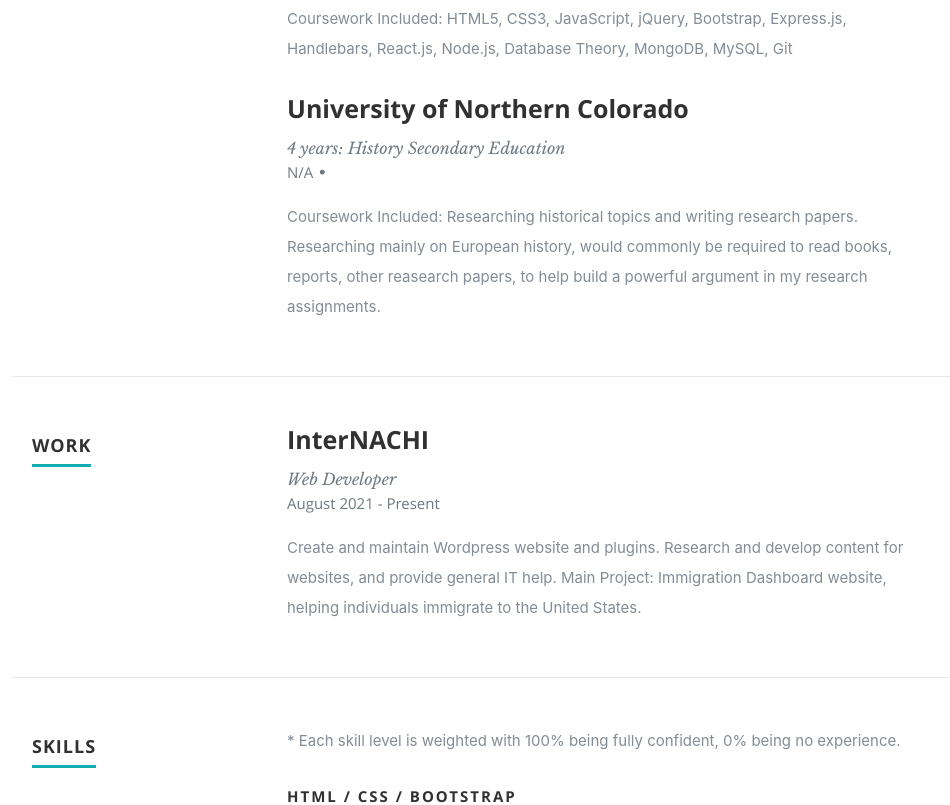
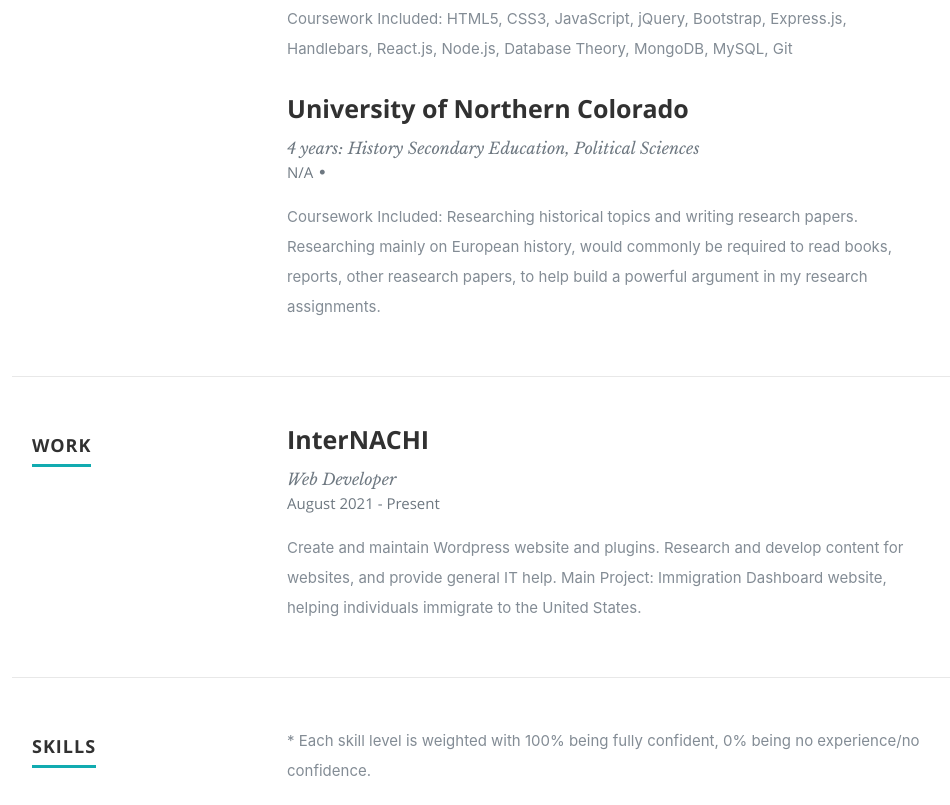
Before and after one commit to jacklemasters/portfolio-react, a React (Create React App) app: page / in a window 1280 px wide. Shown: the part 1780-2585 px from the top of the page, without its empty margins (118-1068 px from the left). Built offline with nearby package versions, Linux system fonts and the light colour scheme.

Commit message:
formatting, updated resume data

```diff
--- a/public/resumeData.json
+++ b/public/resumeData.json
@@ -31,7 +31,7 @@
       ]
     },
     "resume":{
-      "skillmessage":"* Each skill level is weighted with 100% being fully confident, 0% being no experience.",
+      "skillmessage":"* Each skill level is weighted with 100% being fully confident, 0% being no experience/no confidence.",
       "education":[
         {
           "school":"University of Denver",
@@ -43,7 +43,7 @@
         {
           "school":"University of Northern Colorado",
           "gpa": "",
-          "degree":"4 years: History Secondary Education",
+          "degree":"4 years: History Secondary Education, Political Sciences",
           "graduated":"N/A",
           "description":"Coursework Included: Researching historical topics and writing research papers. Researching mainly on European history, would commonly be required to read books, reports, other reasearch papers, to help build a powerful argument in my research assignments."
         }
@@ -90,7 +90,7 @@
           "shorttitle": "Work Day Scheduler",
           "category":"Bootcamp Assignment",
           "image":"",
-          "info":"HTML, CSS, JS, Bootstrap, Adobe Photoshop",
+          "info":"Work day scheduler application built using HTML, CSS, jQuery",
           "url":"https://jacklemasters.github.io/Work-Day-Scheduler/",
           "repo":"https://github.com/jacklemasters/Work-Day-Scheduler"
         },
@@ -99,8 +99,8 @@
           "shorttitle": "Resume Builder",
           "category":"Bootcamp Group Project",
           "image":"",
-          "info":"Application to help build quick and customized resumes. Create an account, log in, and add your information necessary for a resume. Built using React, Express, GraphQL, Material-UI, and Mongoose.",
-          "url":"",
+          "info":"Application to help build quick and customized resumes. Create an account, log in, and add your information necessary for a resume. Built using React, Express, GraphQL, Material-UI, and Mongoose. Personally focused on the front end aspect of the project.",
+          "url":"https://github.com/atommielcarek/project-3.1",
           "repo":"https://github.com/atommielcarek/project-3.1"
         },
         {
--- a/src/App.js
+++ b/src/App.js
@@ -17,12 +17,9 @@
       foo: 'bar',
       resumeData: {}
     };
-
     ReactGA.initialize('UA-110570651-1');
     ReactGA.pageview(window.location.pathname);
-
   }
-
   getResumeData(){
     $.ajax({
       url:'./resumeData.json',
@@ -37,11 +34,9 @@
       }
     });
   }
-
   componentDidMount(){
     this.getResumeData();
   }
-
   render() {
     return (
       <div className="App">
```
